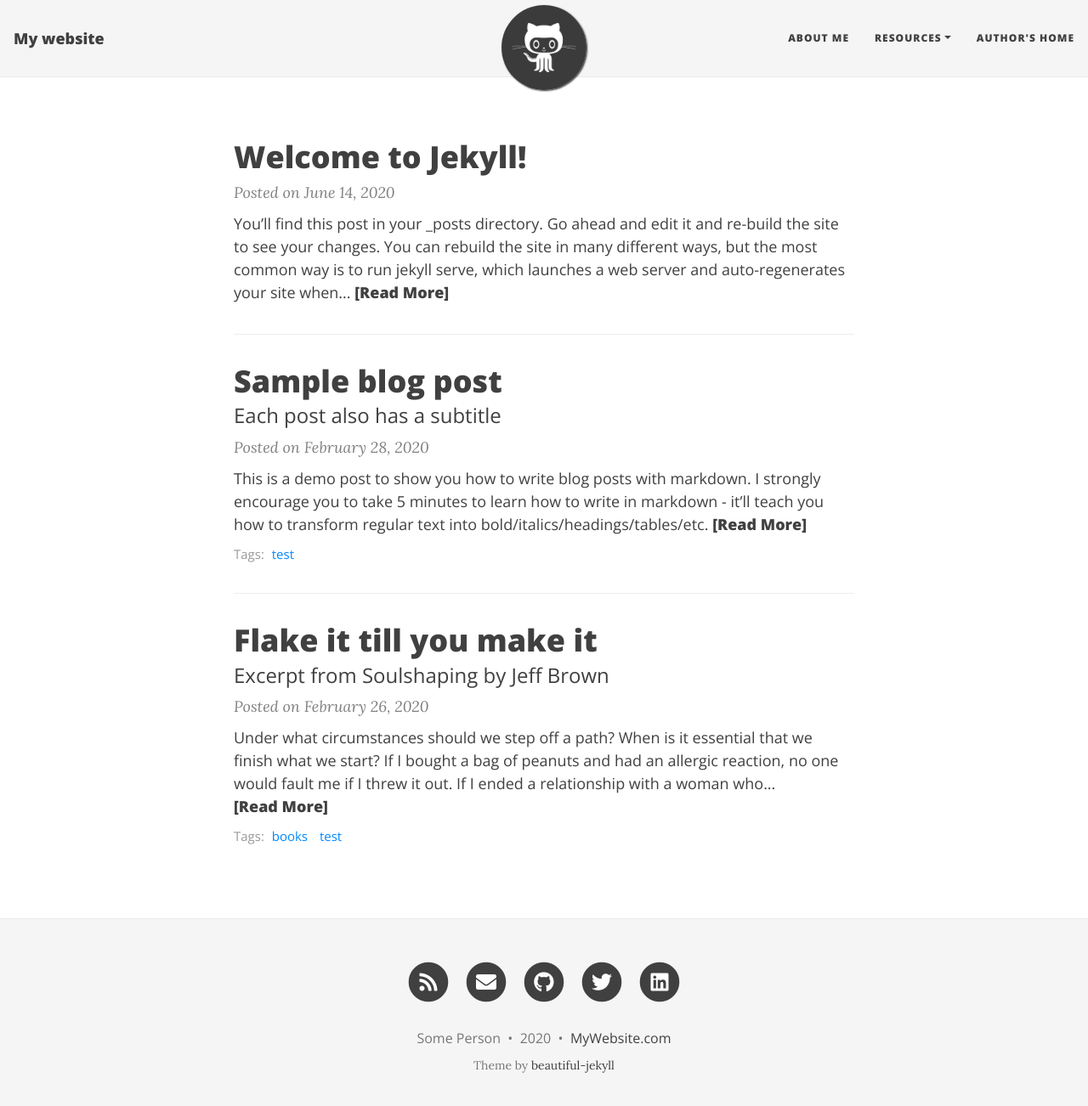
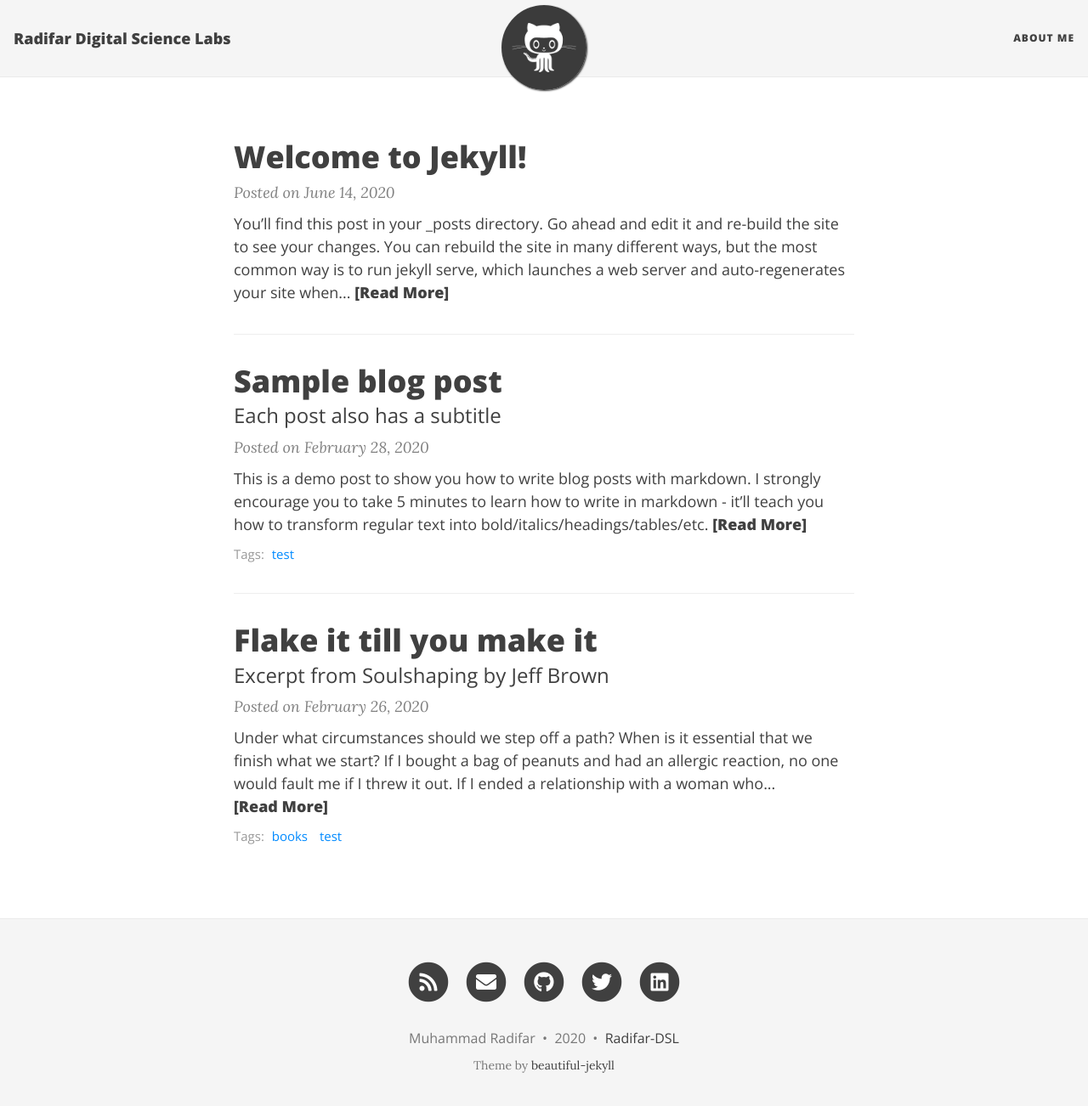
Before and after one commit to radifar/radifar.github.io, a Jekyll site: the page built from index.markdown, in a window 1280 px wide and 1315 px high. Shown: the top 1302 px of the window at 85% size. Built offline with Jekyll 4.4.1, drawn with Linux system fonts in a browser that asks for light colours; nearby versions of some CDN libraries; the list of posts is cut into pages by our own code.

Commit message:
personalizing _config.yml

```diff
--- a/_config.yml
+++ b/_config.yml
@@ -1,22 +1,22 @@
 # --- Basic options --- #
 
 # Name of website
-title: My website
+title: Radifar Digital Science Labs
 
 # Short description of your site
-description: A virtual proof that I'm awesome
+description: Computational Chemistry, Software Engineering, Web-based Apps, and Molecular Data Visualization & Analysis
 
 # Your name to show in the footer
-author: Some Person
+author: Muhammad Radifar
 
 # --- List of links in the navigation bar --- #
 
 navbar-links:
   About Me: "aboutme"
-  Resources:
-    - Beautiful Jekyll: "https://beautifuljekyll.com"
-    - Learn markdown: "https://www.markdowntutorial.com/"
-  Author's home: "https://deanattali.com"
+#  Resources:
+#    - Beautiful Jekyll: "https://beautifuljekyll.com"
+#    - Learn markdown: "https://www.markdowntutorial.com/"
+#  Author's home: "https://deanattali.com"
 
 # --- Logo --- #
 
@@ -38,7 +38,7 @@ round-avatar: true
 # Uncomment the links you want to show and add your information to each one.
 # If you don't want to show a link to an RSS feed, set rss to "false".
 social-network-links:
-  email: "radifar [at] tutanota [dot] com"
+  email: "radifar@tutanota.com"
 #  facebook: deanattali
   github: radifar
   twitter: _radifar
@@ -70,7 +70,7 @@ share-links-active:
 
 # How to display the link to your website in the footer
 # Remove this if you don't want a link in the footer
-url-pretty: "MyWebsite.com"
+url-pretty: "Radifar-DSL"
 
 # Create a "tags" index page and make tags on each post clickable
 link-tags: true
@@ -166,7 +166,7 @@ date_format: "%B %-d, %Y"
 # --- You don't need to touch anything below here (but you can if you want) --- #
 
 # Output options (more information on Jekyll's site)
-timezone: "America/Vancouver"
+timezone: "Asia/Jakarta"
 markdown: kramdown
 highlighter: rouge
 permalink: /:year-:month-:day-:title/
@@ -185,7 +185,7 @@ defaults:
       layout: "post"
       comments: true  # add comments to all blog posts
       social-share: true # add social media sharing buttons to all blog posts
-      readtime: false # add estimated reading time on all blog posts
+      readtime: true # add estimated reading time on all blog posts
   -
     scope:
       path: "" # all files
```
